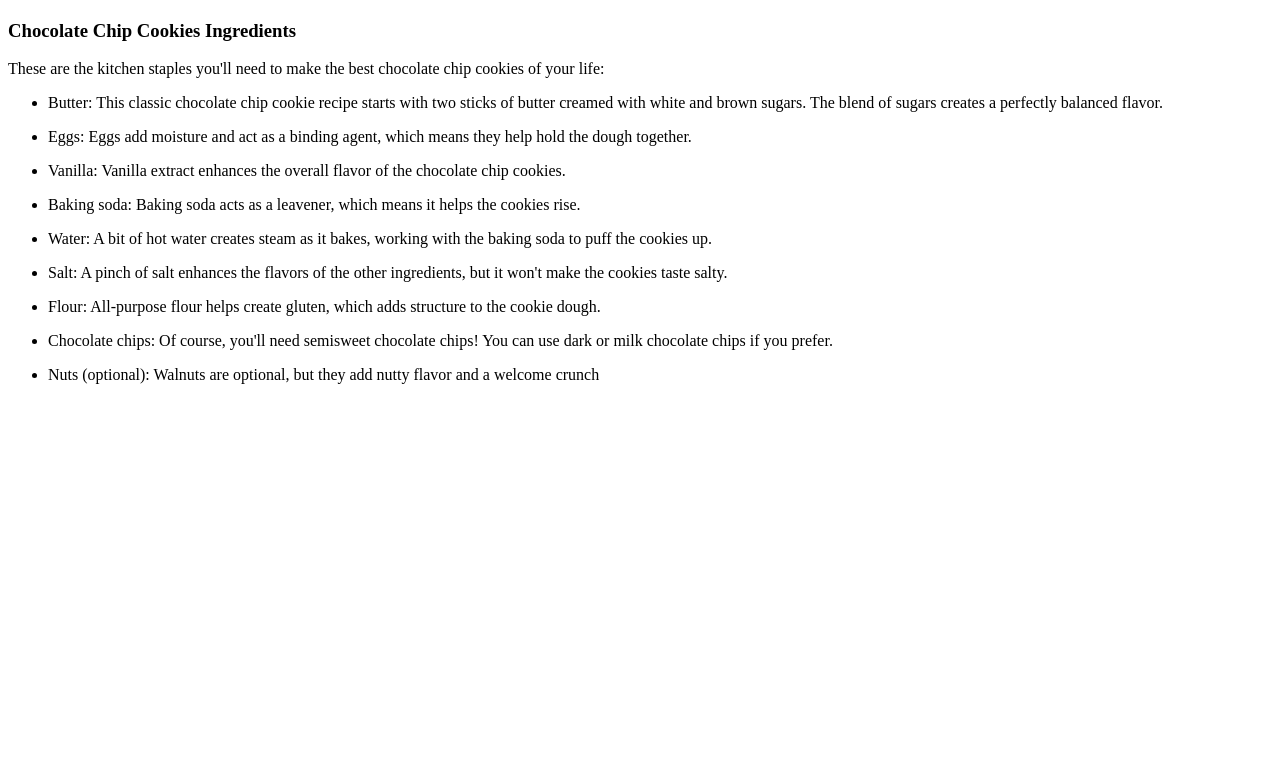
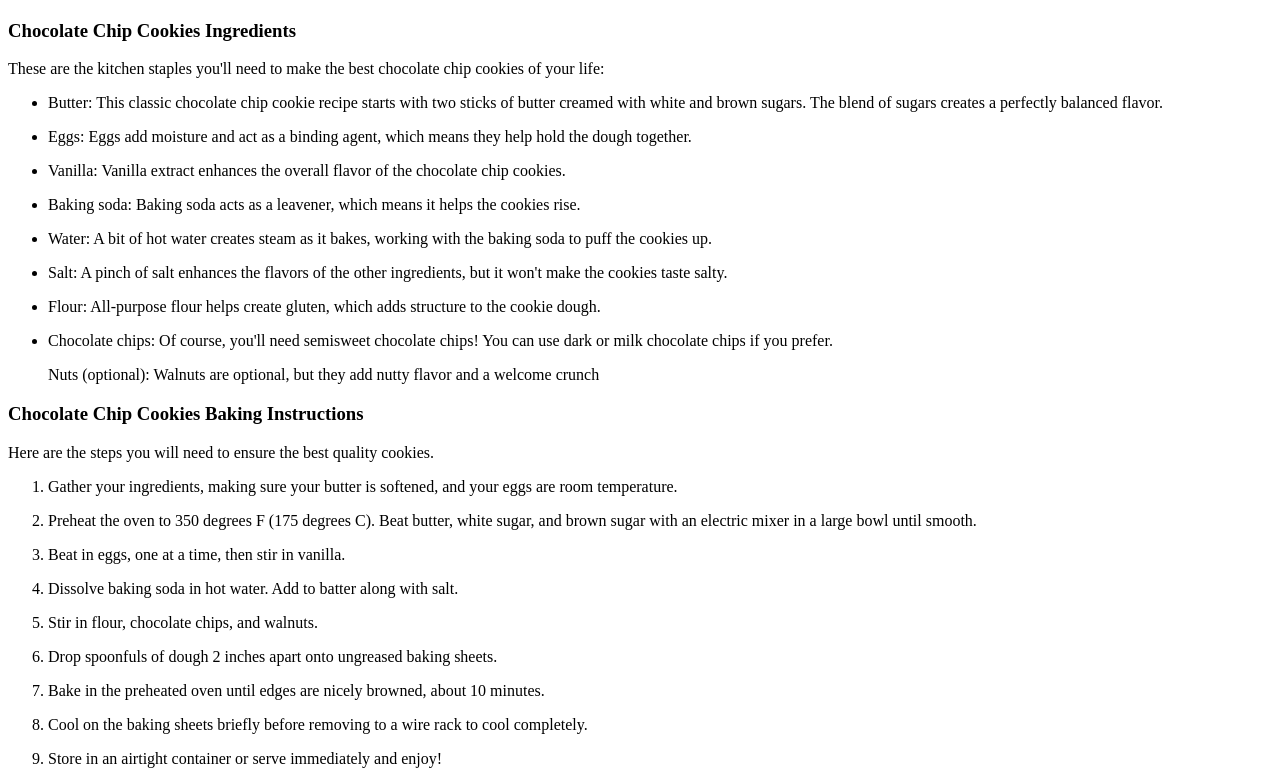
Before and after one commit to ThE-DuGleR/odin-recipes, a plain HTML site: page recipes/chocchipcookies.html in a window 1280 px wide. Shown: the part 333-1117 px from the top of the page. Before the commit the page ends 800 px from the top, so only its background shows below. Drawn offline with Linux system fonts and the light colour scheme; files whose address does not match are found by name.

Commit message:
Added instructions
Finalized the chocolate chip cookies recipe
added the baking instructions.

```diff
--- a/recipes/chocchipcookies.html
+++ b/recipes/chocchipcookies.html
@@ -21,7 +21,25 @@
        <li><p>Salt: A pinch of salt enhances the flavors of the other ingredients, but it won't make the cookies taste salty.</p></li>
        <li><p>Flour: All-purpose flour helps create gluten, which adds structure to the cookie dough.</p></li>
        <li><p>Chocolate chips: Of course, you'll need semisweet chocolate chips! You can use dark or milk chocolate chips if you prefer.</p></li>
-       <li><p> Nuts (optional): Walnuts are optional, but they add nutty flavor and a welcome crunch</p></li>
+       <p> Nuts (optional): Walnuts are optional, but they add nutty flavor and a welcome crunch</p></li>
     </ul>
+    <p><h3>Chocolate Chip Cookies Baking Instructions</h3></p>
+    <p>Here are the steps you will need to ensure the best quality cookies.</p>
+    <ol>
+        <li><p>Gather your ingredients, making sure your butter is softened, and your eggs are room temperature.</p></li>
+        <li><p>Preheat the oven to 350 degrees F (175 degrees C). Beat butter, white sugar, and brown sugar with an electric mixer in a large bowl until smooth.    </p></li>
+        <li><p>Beat in eggs, one at a time, then stir in vanilla. </p></li>
+        <li><p>Dissolve baking soda in hot water. Add to batter along with salt.  </p></li>
+        <li><p>Stir in flour, chocolate chips, and walnuts.</p></li>
+        <li><p>Drop spoonfuls of dough 2 inches apart onto ungreased baking sheets.
+        </p></li>
+        <li><p>Bake in the preheated oven until edges are nicely browned, about 10 minutes.
+        </p></li>
+        <li><p>Cool on the baking sheets briefly before removing to a wire rack to cool completely.
+        </p></li>
+        <li><p>Store in an airtight container or serve immediately and enjoy!
+        </p></li>
+
+    </ol>
 </body>
 </html>
```
